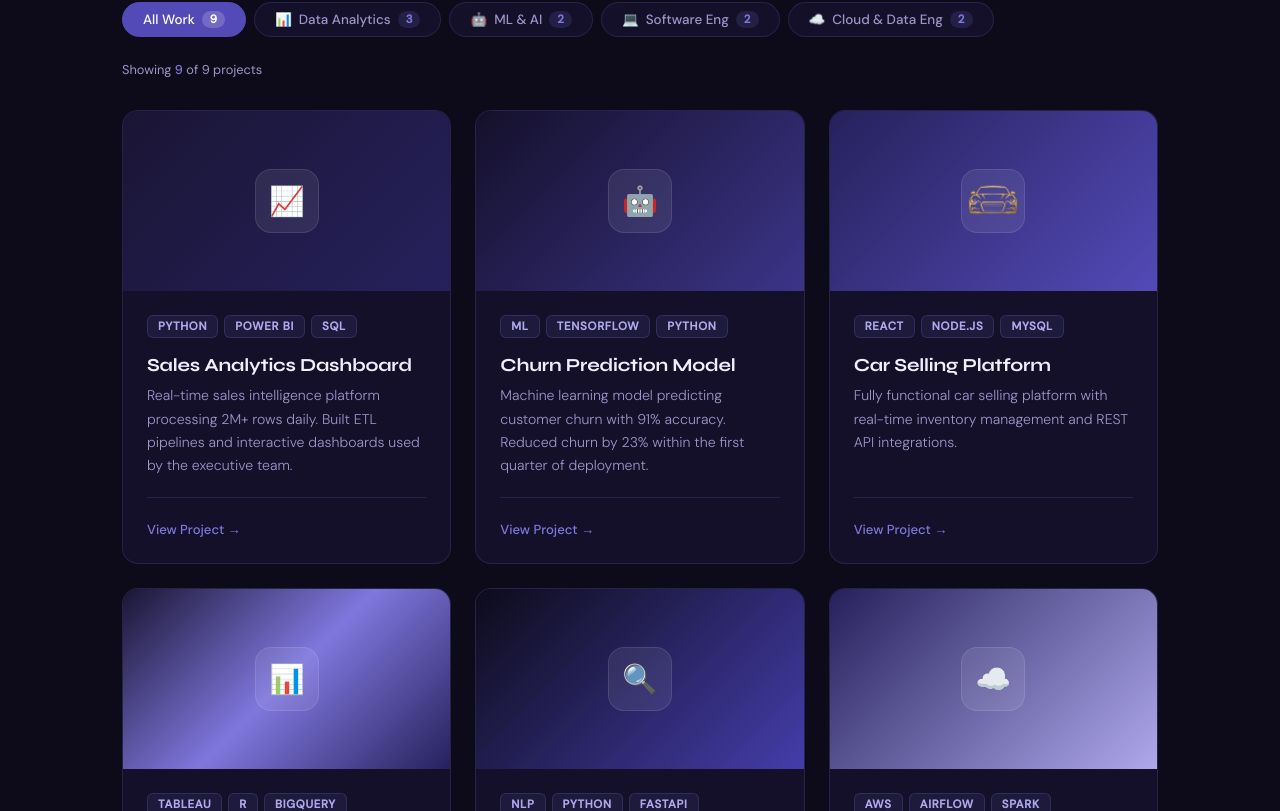
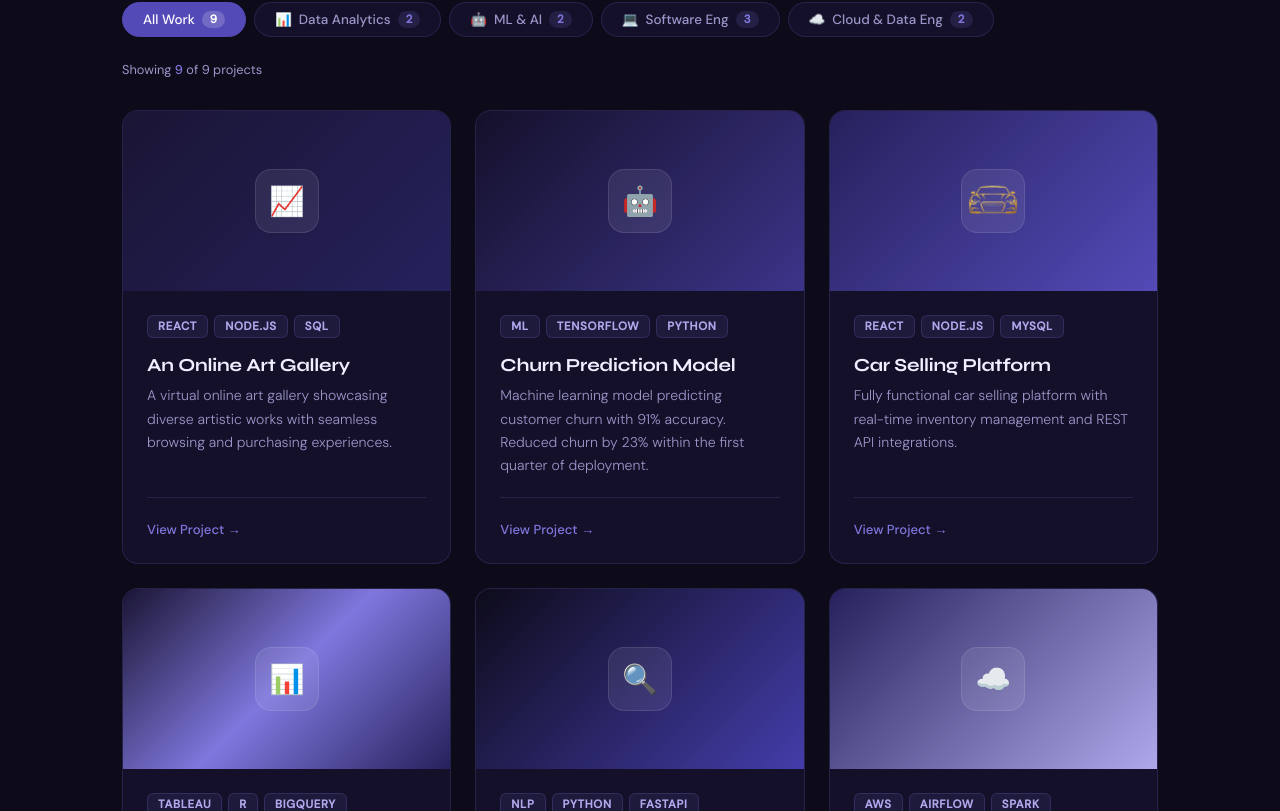
Before and after one commit to kechomartin/portfoliov3, a React (Create React App) app: page / in a window 1280 px wide. Shown: the part 1369-2180 px from the top of the page. Built offline with nearby package versions, Linux system fonts and the light colour scheme.

Commit message:
Update project details for Sales Analytics Dashboard to An Online Art Gallery

```diff
--- a/src/data/portfolio.js
+++ b/src/data/portfolio.js
@@ -51,11 +51,11 @@ export const filterCategories = [
 
 export const projects = [
   {
-    id: 1, category: 'analytics', icon: '📈', thumbIndex: 1,
-    tags: ['Python', 'Power BI', 'SQL'],
-    title: 'Sales Analytics Dashboard',
-    description: 'Real-time sales intelligence platform processing 2M+ rows daily. Built ETL pipelines and interactive dashboards used by the executive team.',
-    link: '#',
+    id: 1, category: 'software', icon: '📈', thumbIndex: 1,
+    tags: ['REACT', 'NODE.JS', 'SQL'],
+    title: 'An Online Art Gallery',
+    description: 'A virtual online art gallery showcasing diverse artistic works with seamless browsing and purchasing experiences.',
+    link: 'https://kechomartin.github.io/VanGoVirtual/',
   },
   {
     id: 2, category: 'ml', icon: '🤖', thumbIndex: 2,
```
